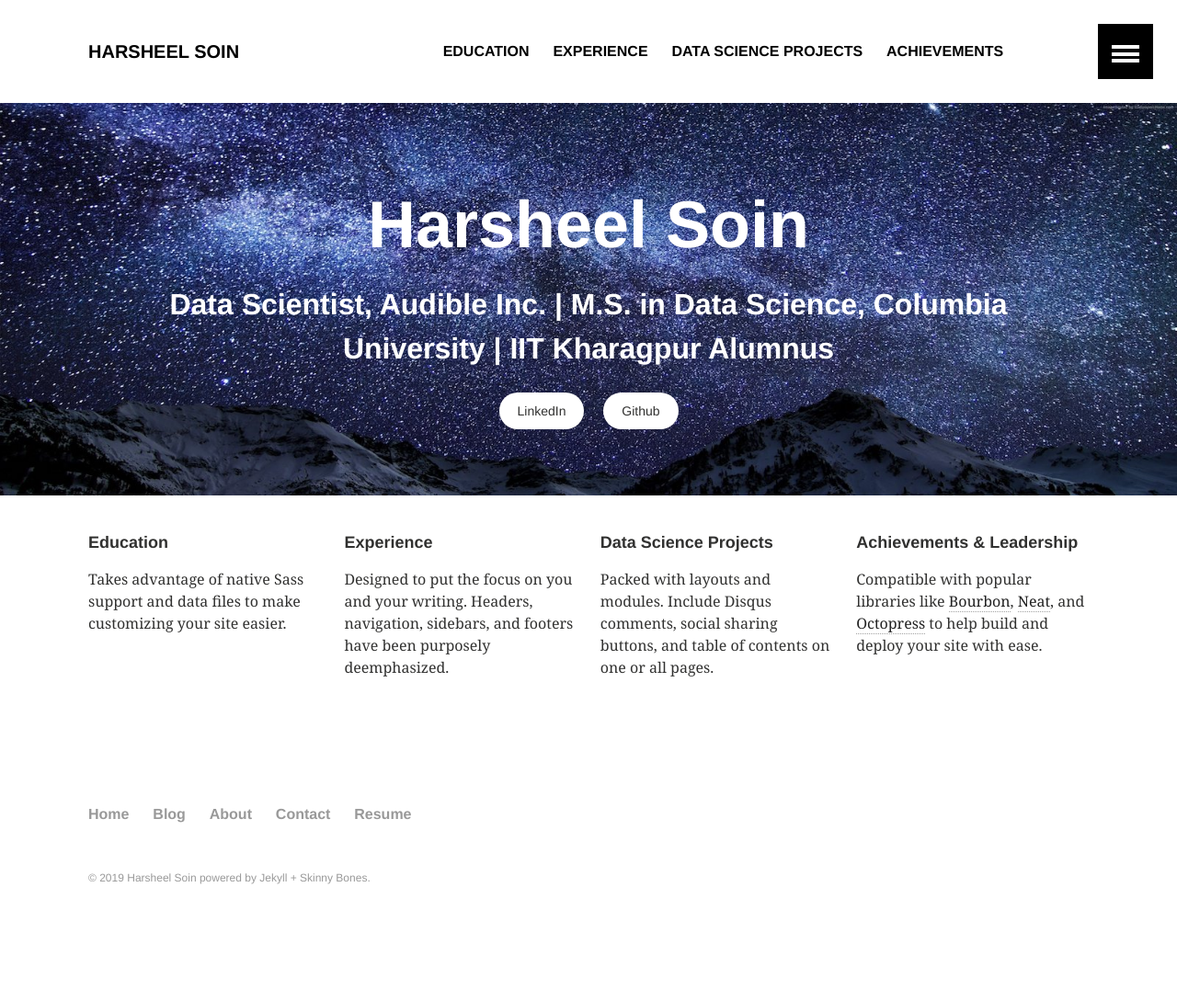
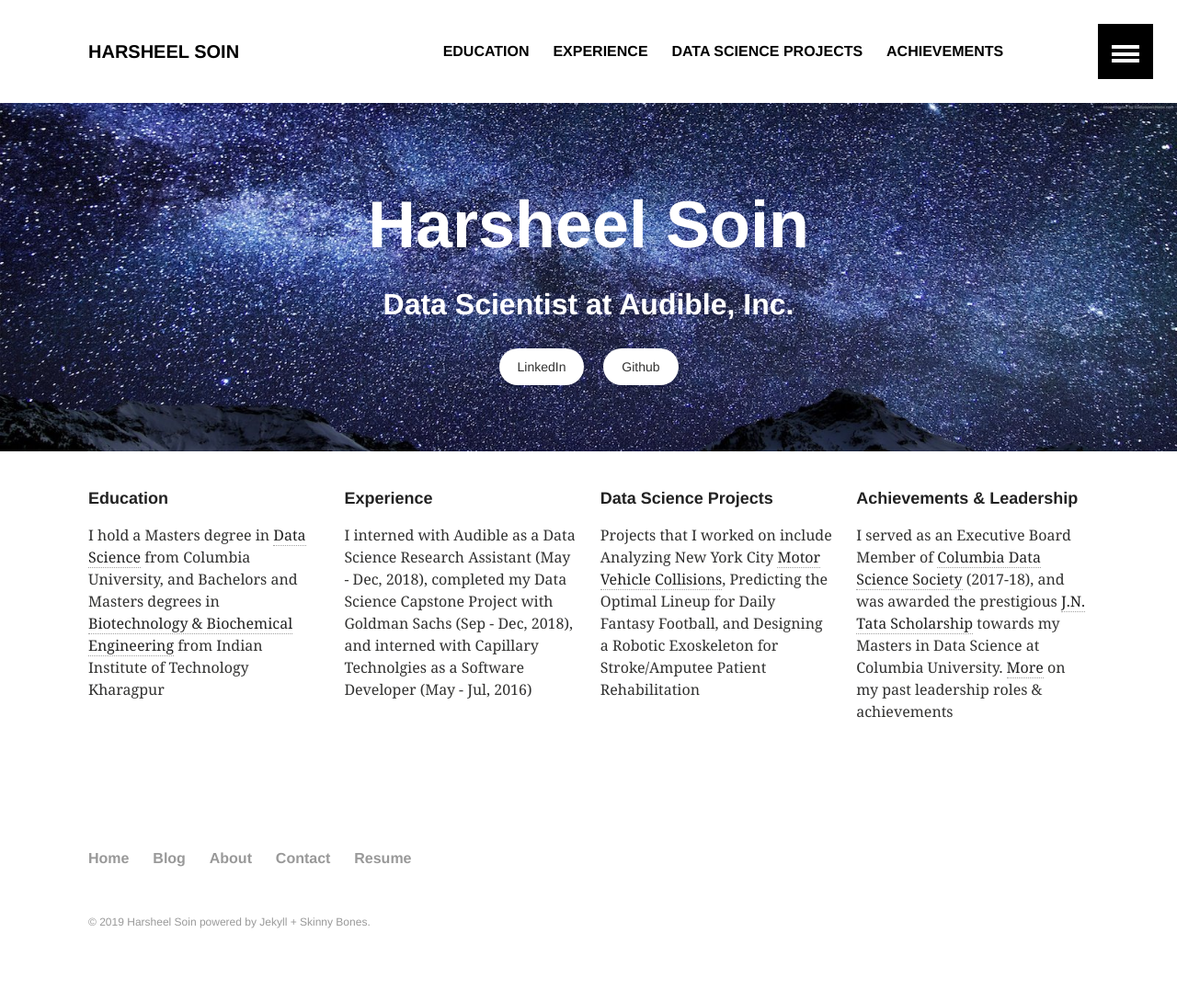
Before and after one commit to harsheelsoin/harsheel.github.io, a Jekyll site: the page built from index.md, in a window 1280 px wide. Shown: the whole page at 92% size. Built offline with Jekyll 4.4.1, drawn with Linux system fonts in a browser that asks for light colours; before the commit the page ends 1041 px from its top, so only the background shows below that.

Commit message:
edit home page

```diff
--- a/_layouts/home.html
+++ b/_layouts/home.html
@@ -37,7 +37,7 @@
     <div class="page-lead" style="background-image:url({{ site.url }}/images/{{ page.image.feature }})">
       <div class="wrap page-lead-content">
         <h1>Harsheel Soin</h1>
-        <h2>Data Scientist, Audible Inc. | M.S. in Data Science, Columbia University | IIT Kharagpur Alumnus</h2>
+        <h2>Data Scientist at Audible, Inc.</h2>
         <a href="https://www.linkedin.com/in/harsheelsoin/" class="btn-inverse">LinkedIn</a> &nbsp; &nbsp; <a href="https://github.com/harsheelsoin" class="btn-inverse">Github</a>
       </div><!-- /.page-lead-content -->
     </div><!-- /.page-lead -->
--- a/index.md
+++ b/index.md
@@ -8,23 +8,23 @@
 <div class="tiles">
 
 <div class="tile">
-  <h2 class="post-title">Education</h2>
-  <p class="post-excerpt">Takes advantage of native Sass support and data files to make customizing your site easier.</p>
+  <h2 class="post-title"><a href="/education/">Education</a></h2>
+  <p class="post-excerpt">I hold a Masters degree in <a href="/education/#columbia-university">Data Science</a> from Columbia University, and Bachelors and Masters degrees in <a href="/education/#indian-institute-of-technology-kharagpur">Biotechnology & Biochemical Engineering</a> from Indian Institute of Technology Kharagpur</p>
 </div><!-- /.tile -->
 
 <div class="tile">
-  <h2 class="post-title">Experience</h2>
-  <p class="post-excerpt">Designed to put the focus on you and your writing. Headers, navigation, sidebars, and footers have been purposely deemphasized.</p>
+  <h2 class="post-title"><a href="/experience/">Experience</a></h2>
+  <p class="post-excerpt">I interned with Audible as a Data Science Research Assistant (May - Dec, 2018), completed my Data Science Capstone Project with Goldman Sachs (Sep - Dec, 2018), and interned with Capillary Technolgies as a Software Developer (May - Jul, 2016)</p>
 </div><!-- /.tile -->
 
 <div class="tile">
-  <h2 class="post-title">Data Science Projects</h2>
-  <p class="post-excerpt">Packed with layouts and modules. Include Disqus comments, social sharing buttons, and table of contents on one or all pages.</p>
+  <h2 class="post-title"><a href="/data_science_projects/">Data Science Projects</a></h2>
+  <p class="post-excerpt">Projects that I worked on include Analyzing New York City <a href="https://github.com/harsheelsoin/nyc-accidents-analysis">Motor Vehicle Collisions</a>, Predicting the Optimal Lineup for Daily Fantasy Football, and Designing a Robotic Exoskeleton for Stroke/Amputee Patient Rehabilitation</p>
 </div><!-- /.tile -->
 
 <div class="tile">
-  <h2 class="post-title">Achievements & Leadership</h2>
-  <p class="post-excerpt">Compatible with popular libraries like <a href="http://bourbon.io">Bourbon</a>, <a href="http://neat.bourbon.io/">Neat</a>, and <a href="http://github.com/octopress/octopress">Octopress</a> to help build and deploy your site with ease.</p>
+  <h2 class="post-title"><a href="/achievements/">Achievements & Leadership</a></h2>
+  <p class="post-excerpt">I served as an Executive Board Member of <a href="https://cdssatcu.com/">Columbia Data Science Society</a> (2017-18), and was awarded the prestigious <a href="http://www.jntataendowment.org/">J.N. Tata Scholarship</a> towards my Masters in Data Science at Columbia University. <a href="/achievements/">More</a> on my past leadership roles & achievements</p>
 </div><!-- /.tile -->
 
 </div><!-- /.tiles -->
```
Also changed, not shown: 3 other files.
